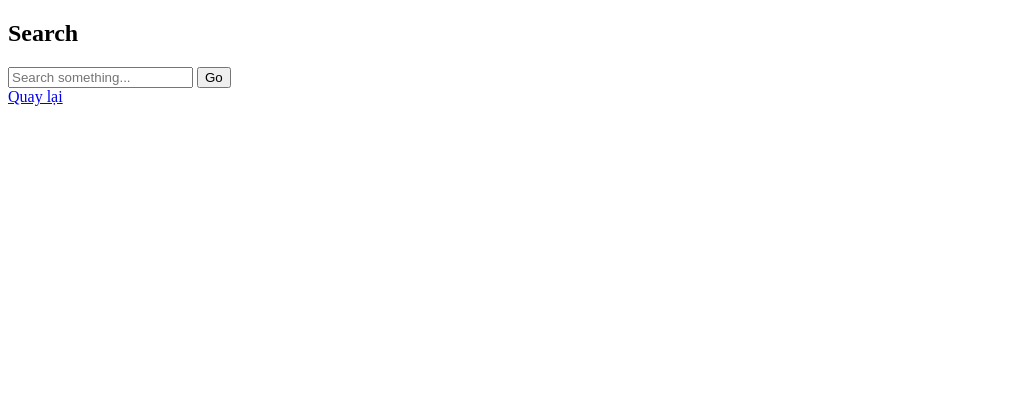
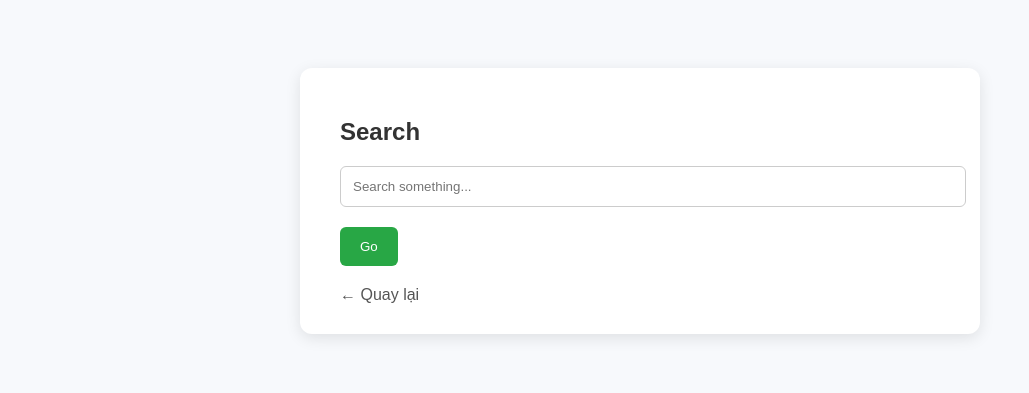
Before and after one commit to mawjngvux/webserver_honeypot, a Flask app: page /search in a window 1280 px wide. Shown: the top 393 px of the page, without its empty margins (0-1029 px from the left). Run offline with Flask 3, Linux system fonts and the light colour scheme; the visitor is signed in with stand-in values (Sample User, id 1); parts of the project's set-up code (start-up, migrations or seed data) failed here and were passed over.

Commit message:
updatate inlogin && search template

```diff
--- a/templates/search.html
+++ b/templates/search.html
@@ -1,19 +1,86 @@
 <!-- templates/search.html -->
 <!DOCTYPE html>
-<html>
-<head><title>Search</title></head>
+<html lang="en">
+<head>
+  <meta charset="UTF-8">
+  <title>Search</title>
+  <style>
+    body {
+      font-family: Arial, sans-serif;
+      background: #f7f9fc;
+      padding: 60px 20px;
+      display: flex;
+      justify-content: center;
+    }
+
+    .search-box {
+      background: #fff;
+      padding: 30px 40px;
+      border-radius: 12px;
+      box-shadow: 0 4px 15px rgba(0,0,0,0.1);
+      width: 100%;
+      max-width: 600px;
+    }
+
+    h2 {
+      color: #333;
+      margin-bottom: 20px;
+    }
+
+    input[type="text"] {
+      width: 100%;
+      padding: 12px;
+      margin-bottom: 20px;
+      border: 1px solid #ccc;
+      border-radius: 6px;
+    }
+
+    button {
+      padding: 12px 20px;
+      background-color: #28a745;
+      color: white;
+      border: none;
+      border-radius: 6px;
+      cursor: pointer;
+    }
+
+    button:hover {
+      background-color: #218838;
+    }
+
+    .results {
+      margin-top: 30px;
+      font-size: 16px;
+      color: #444;
+    }
+
+    a {
+      display: inline-block;
+      margin-top: 20px;
+      color: #555;
+      text-decoration: none;
+    }
+
+    a:hover {
+      text-decoration: underline;
+    }
+  </style>
+</head>
 <body>
+  <div class="search-box">
     <h2>Search</h2>
     <form method="GET" action="/search">
-    <input name="q" placeholder="Search something..." />
+      <input type="text" name="q" placeholder="Search something..." required />
       <button type="submit">Go</button>
     </form>
 
     {% if query %}
-    <p>Results for: <strong>{{ query }}</strong></p>
-    <!-- intentionally unescaped to simulate reflected XSS -->
+      <div class="results">
+        <p>Results for: <strong>{{ query|safe }}</strong></p> <!-- reflected XSS nếu không escape -->
+      </div>
     {% endif %}
-  <a href="javascript:history.back()">Quay lại</a>
 
+    <a href="javascript:history.back()">← Quay lại</a>
+  </div>
 </body>
 </html>
```
Also changed, not shown: templates/login.html (+62 -7 lines). Lines whose indentation alone changed are shown as unchanged.
